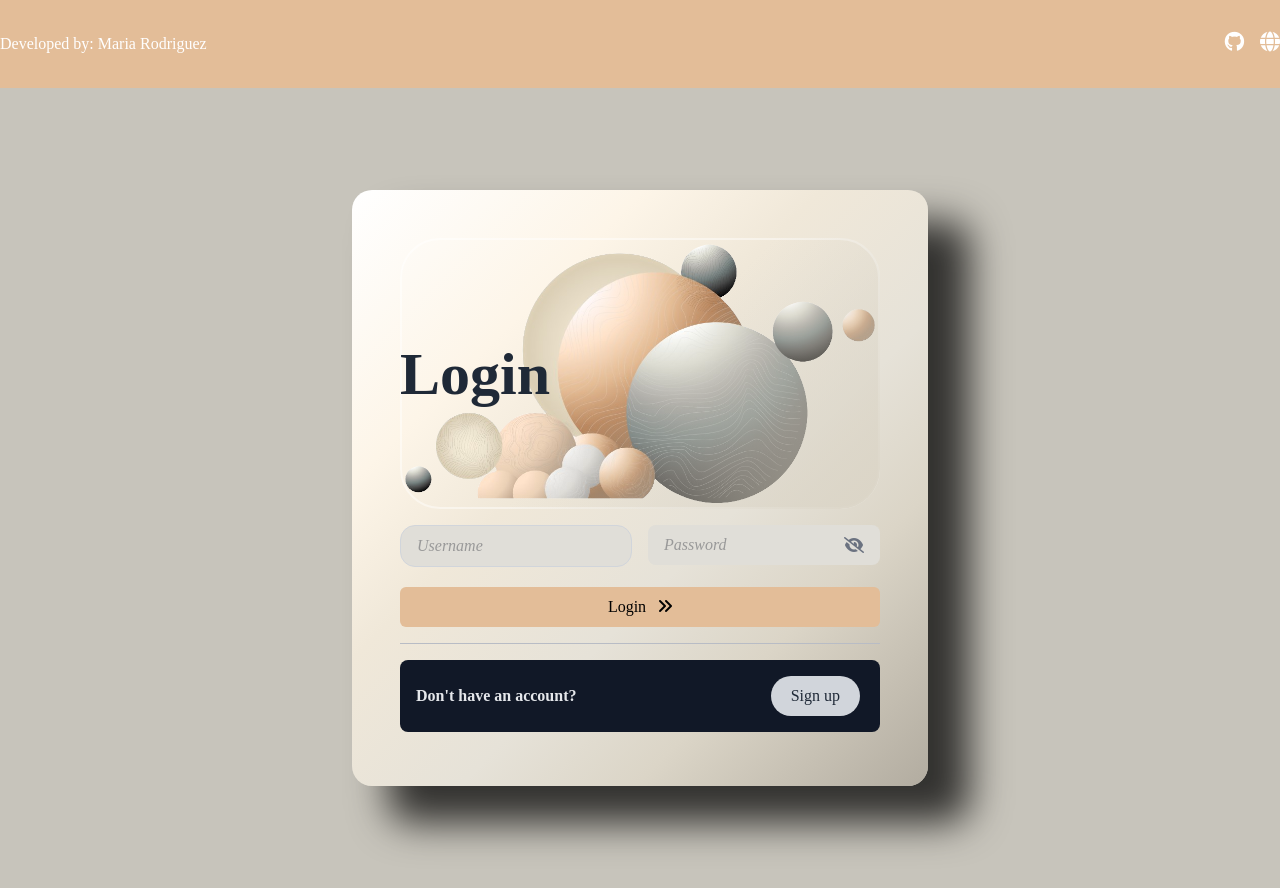
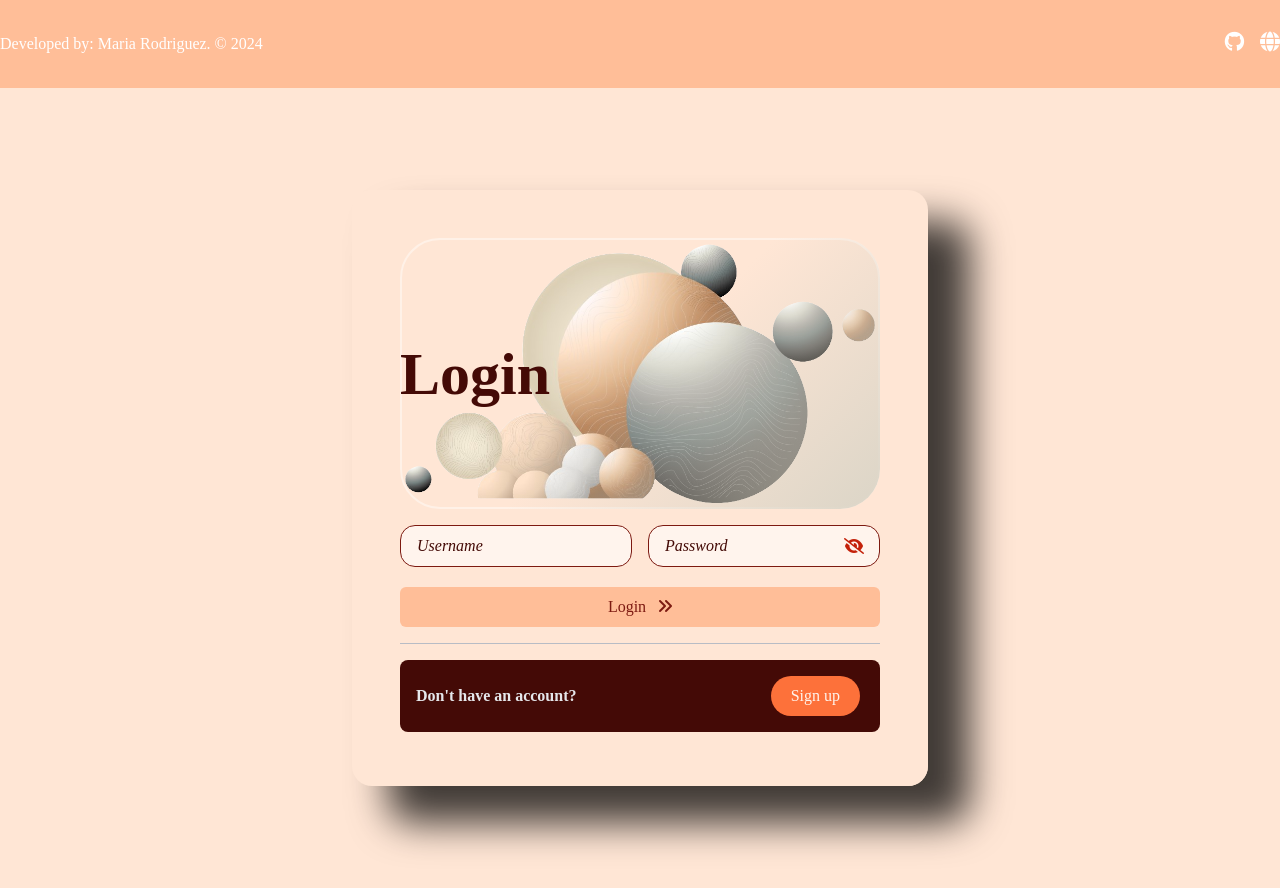
Before and after one commit to mariart-dev/user-authentication-form, a plain HTML site: page template/Login.html in a window 1280 px wide. Drawn offline with nearby package versions, Linux system fonts and the light colour scheme; a web font is replaced by a local one.

Commit message:
desing edit

```diff
--- a/static/styles.css
+++ b/static/styles.css
@@ -7,17 +7,54 @@
 
 /* General */
 header {
-    background-color: #e3bd98;
+    background-color: #ffbe98;
 }
 
 header i:hover {
-    color: #333;
+    color: #C4210A;
 }
 
 body {
-    background-color: #C7C4BB;
+    background-color:#ffe6d5;
     font-family: "Platypi", serif;
     font-optical-sizing: auto;
+}
+
+#login-form h2 {
+    color: #440a06;
+}
+
+#register-form h2 {
+    color: #440a06;
+}
+
+#register-form h4 {
+    color: #7d1a11;
+}
+
+.question-section {
+    background-color: #440a06;
+}
+
+#show-register {
+    background-color: #fd713a;
+    color: #fff4ed;
+}
+
+#show-register:hover {
+    background-color: #fff4ed;
+    color: #fd713a;
+}
+
+#show-login {
+    background-color: #fd713a;
+    color: #fff4ed;
+
+}
+
+#show-login:hover {
+    background-color: #fff4ed;
+    color: #fd713a;
 }
 
 .custom-line {
@@ -35,7 +72,8 @@ body {
 }
 
 .gradient-background {
-    background: linear-gradient(315deg, rgba(178,172,160,1) 0%, rgba(219,213,199,1) 25%, rgba(230,226,216,1) 40%, rgba(240,232,217,1) 60%, rgba(253,245,232,1) 75%, rgba(255,255,255,1) 100%);
+    background: linear-gradient(315deg, #ffe6d5 0%, rgba(255, 255, 255, 0) 25%, rgba(255, 255, 255, 0) 40%, rgba(255, 255, 255, 0) 60%, rgba(255, 255, 255, 0) 75%, rgba(255, 255, 255, 0) 100%);
+
     border-radius: 20px;
     box-shadow: 39px 34px 38px 3px rgba(0,0,0,0.75);
     -webkit-box-shadow: 39px 34px 38px 3px rgba(0,0,0,0.75);
@@ -78,26 +116,33 @@ body {
 
 /* border color input */
 .border {
+    border-color: #7d1a11;
     border-radius: 15px;
 }
 
 /* input placeholders */
 input::placeholder {
     font-weight: 100;
-    color: #999;
+    color: #440a06;
     font-style: italic;
 }
 
 input {
-    background-color: #e0ded8;
+    background-color: #fff4ed;
 }
 
 .general-button {
-    background-color: #e3bd98;
+    color: #7d1a11;
+    background-color: #ffbe98;
+}
+
+#toggle-password,
+#toggle-confirm-password {
+    color: #C4210A;
 }
 
 .general-button:hover {
-    background-color: whitesmoke;
+    background-color: #ffe6d5;
 }
 
 .login-form-container {
--- a/template/Login.html
+++ b/template/Login.html
@@ -21,7 +21,9 @@
 
     <header class="text-white py-4 md:py-8">
         <div class="container mx-auto flex flex-col md:flex-row justify-between items-center px-4 md:px-0">
-            <div class="mb-4 md:mb-0 md:mr-4">Developed by: Maria Rodriguez</div>
+            <div class="mb-4 md:mb-0 md:mr-4">Developed by: Maria Rodriguez. &#169; 2024</div>
+
+
             <div class="flex items-center">
                 <a href="https://github.com/mariart-dev/user-authentication-form" target="_blank" class="mr-4">
                     <i class="fab fa-github text-xl"></i>
@@ -44,7 +46,7 @@
                     <div class="relative">
                         <img src="/static/img/background.png" alt="Registration" class="mx-auto mb-4 custom-border">
                         <div class="shadow-overlay"></div>
-                        <h2 class="text-6xl font-bold text-gray-800 absolute left-0 top-1/2 transform -translate-y-1/2">Login</h2>
+                        <h2 class="text-6xl font-bold absolute left-0 top-1/2 transform -translate-y-1/2">Login</h2>
                     </div>
                     <div class="grid grid-cols-2 gap-4">
                         <div>
@@ -55,8 +57,8 @@
 
                         <div>
                             <div class="password-container relative">
-                                <input type="password" id="login-password" placeholder="Password" class="block w-full px-4 py-2 border-gray-800 rounded-lg">
-                                <i id="toggle-password" class="fas fa-eye-slash absolute top-1/2 right-4 transform -translate-y-1/2 cursor-pointer text-gray-500"></i>
+                                <input type="password" id="login-password" placeholder="Password" class="block w-full px-4 py-2 border rounded-lg">
+                                <i id="toggle-password" class="fas fa-eye-slash absolute top-1/2 right-4 transform -translate-y-1/2 cursor-pointer"></i>
                             </div>
 
                             <p id="login-password-error" class="text-red-500 text-xs mt-1"></p>
@@ -67,10 +69,10 @@
 
 
                     <div class="custom-line"></div>
-                    <div class="bg-gray-900 rounded-lg flex justify-between items-center py-4">
+                    <div class="question-section rounded-lg flex justify-between items-center py-4">
                         <p class="text-center ml-4 text-gray-200 font-semibold">Don't have an account?</p>
-                        <button id="show-register" class="mr-5 px-5 py-2 ml-5 bg-gray-300 text-white rounded-full hover:bg-gray-200 transition duration-300 ease-in-out">
-                            <a href="Register.html" class="text-gray-800">Sign up</a>
+                        <button id="show-register" class="mr-5 px-5 py-2 ml-5 text-white rounded-full transition duration-300 ease-in-out">
+                            <a href="Register.html">Sign up</a>
                         </button>
                     </div>
 
```
Also changed, not shown: template/Register.html (+5 -5 lines).
